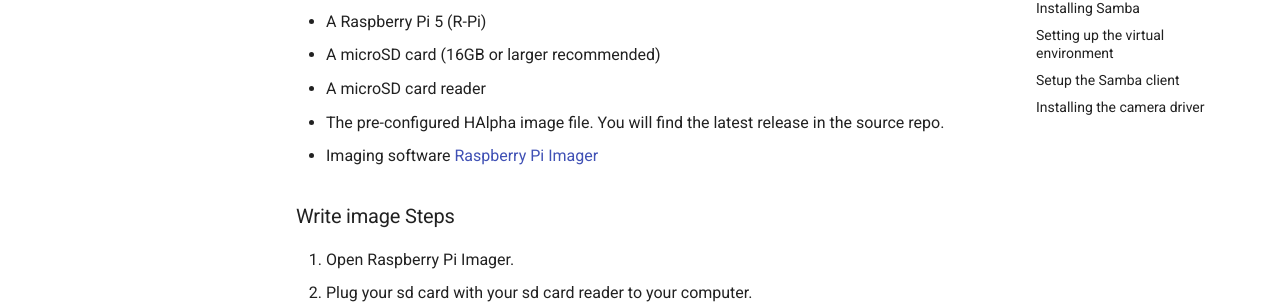
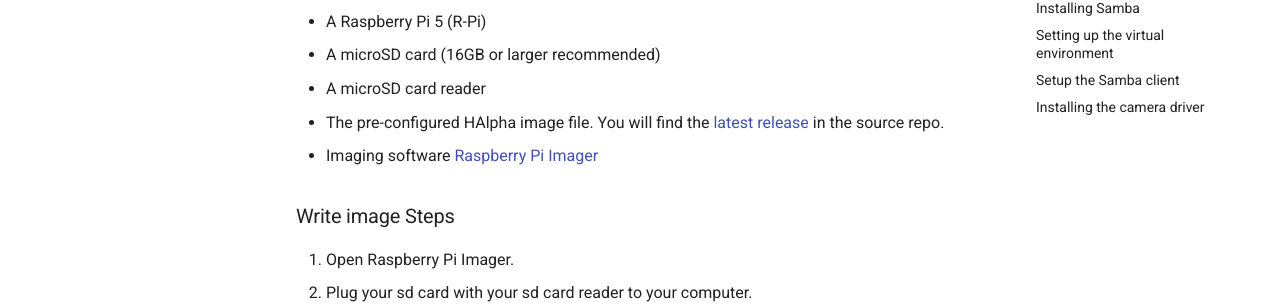
Before and after one commit to sydneyes/sydney_halpha_project, an MkDocs documentation site: the page built from docs/installation-guide/install-scratch.md, in a window 1280 px wide and 900 px high. Shown: the part 286-592 px from the top of the window. Built offline with MkDocs 1.6.1 and Material for MkDocs 9.7.7, drawn with Linux system fonts in a browser that asks for light colours; emoji names are drawn with the system emoji font; comment, search, counter and statistics services are not loaded; part of the change alters nothing that is shown.

```diff
--- a/docs/installation-guide/install-scratch.md
+++ b/docs/installation-guide/install-scratch.md
@@ -6,7 +6,7 @@ Requirements:
 - A Raspberry Pi 5 (R-Pi)
 - A microSD card (16GB or larger recommended)
 - A microSD card reader
-- The pre-configured HAlpha image file. You will find the latest release in the source repo.
+- The pre-configured HAlpha image file. You will find the [latest release](https://github.com/pmodwrc/halpha/releases) in the source repo.
 - Imaging software [Raspberry Pi Imager](https://www.raspberrypi.com/software/)
 
 ### Write image Steps
```
